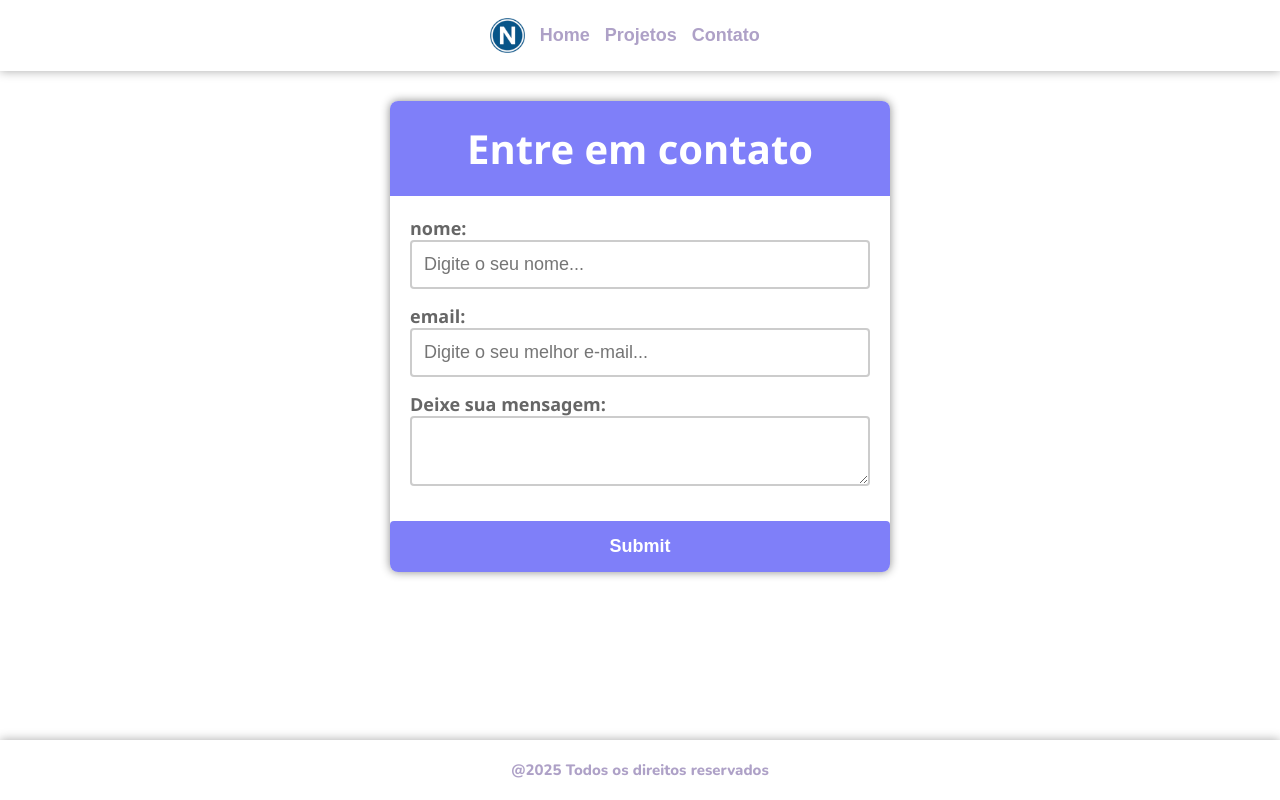
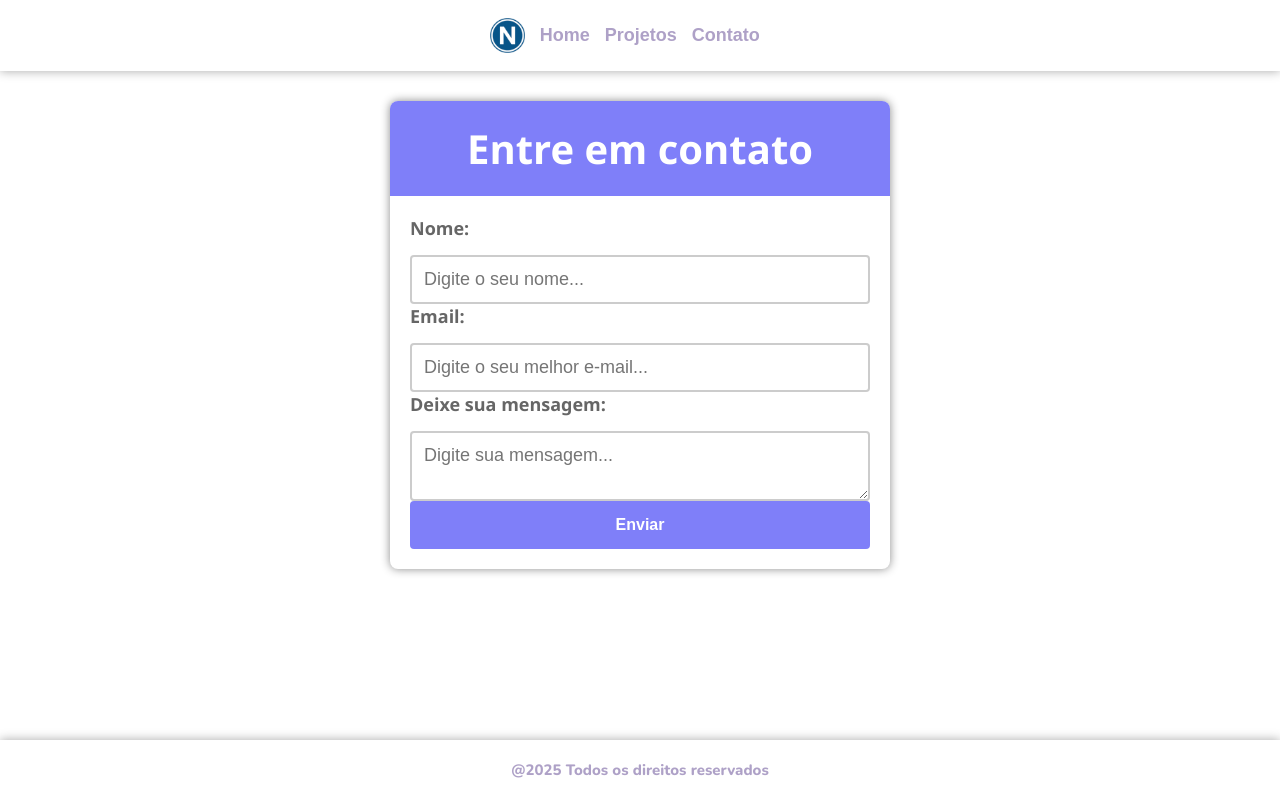
Before and after one commit to eunathan098/React-Portfolio-V1, a React (Vite) app: page /React-Portfolio-V1/contato in a window 1280 px wide. Built offline with nearby package versions, Linux system fonts and the light colour scheme.

Commit message:
Adição de e-mail na tela de Contato da página

```diff
--- a/src/pages/Contato.tsx
+++ b/src/pages/Contato.tsx
@@ -1,50 +1,57 @@
-import Footer from "../components/Footer"
-import Header from "../components/Header"
-
-// import CSS
+import Footer from "../components/Footer";
+import Header from "../components/Header";
 import './Contato.css';
 
-function Contato(){
-    return(
+function Contato() {
+  return (
     <>
-          <Header></Header>
+      <Header />
       <div className="container-content-contato">
         <div className="container-form">
+          <div className="container-form-header">
+            <h1>Entre em contato</h1>
+          </div>
+          <form
+            action="https://formsubmit.co/devnathan2025@gmail.com"
+            method="POST"
+          >
+            <input type="hidden" name="_captcha" value="false" />
 
-                <div className="container-form-header">
-                  <h1> Entre em contato </h1>
+            <input type="hidden" name="_next" value="https://eunathan098.github.io/React-Portfolio-V1/" />
+
+            {/* Nome */}
+            <label htmlFor="nome">
+              <div className="name-input">
+                <span>Nome:</span>
               </div>
+            </label>
+            <input type="text" id="nome" name="nome" placeholder="Digite o seu nome..." required/>
 
-                  <form action="">
-                    <label>
+            <label htmlFor="email">
               <div className="name-input">
-                        <span> nome: </span>
+                <span>Email:</span>
               </div>
-                      <input type="text" placeholder="Digite o seu nome..."/>
             </label>
+            <input type="email" id="email" name="email" placeholder="Digite o seu melhor e-mail..." required/>
 
-                    <label>
+            <label htmlFor="mensagem">
               <div className="name-input">
-                        <span> email: </span>
+                <span>Deixe sua mensagem:</span>
               </div>
-                      <input type="email" placeholder="Digite o seu melhor e-mail..."/>
             </label>
-
-                    <label>
-                    <div className="name-input">
-                        <span> Deixe sua mensagem: </span>
-                      </div>
-                      <textarea>
+            <textarea id="mensagem" name="mensagem" placeholder="Digite sua mensagem..." required>
 
 
             </textarea>
-                    </label>
+            <button type="submit" id="btn-enviar">
+              Enviar
+            </button>
           </form>
-                  <input type="submit" id="btn-enviar"/>
         </div>
       </div>
-          <Footer></Footer>
+      <Footer />
     </>
-    )
+  );
 }
-export default Contato
+
+export default Contato;
```
Lines whose indentation alone changed are shown as unchanged.
